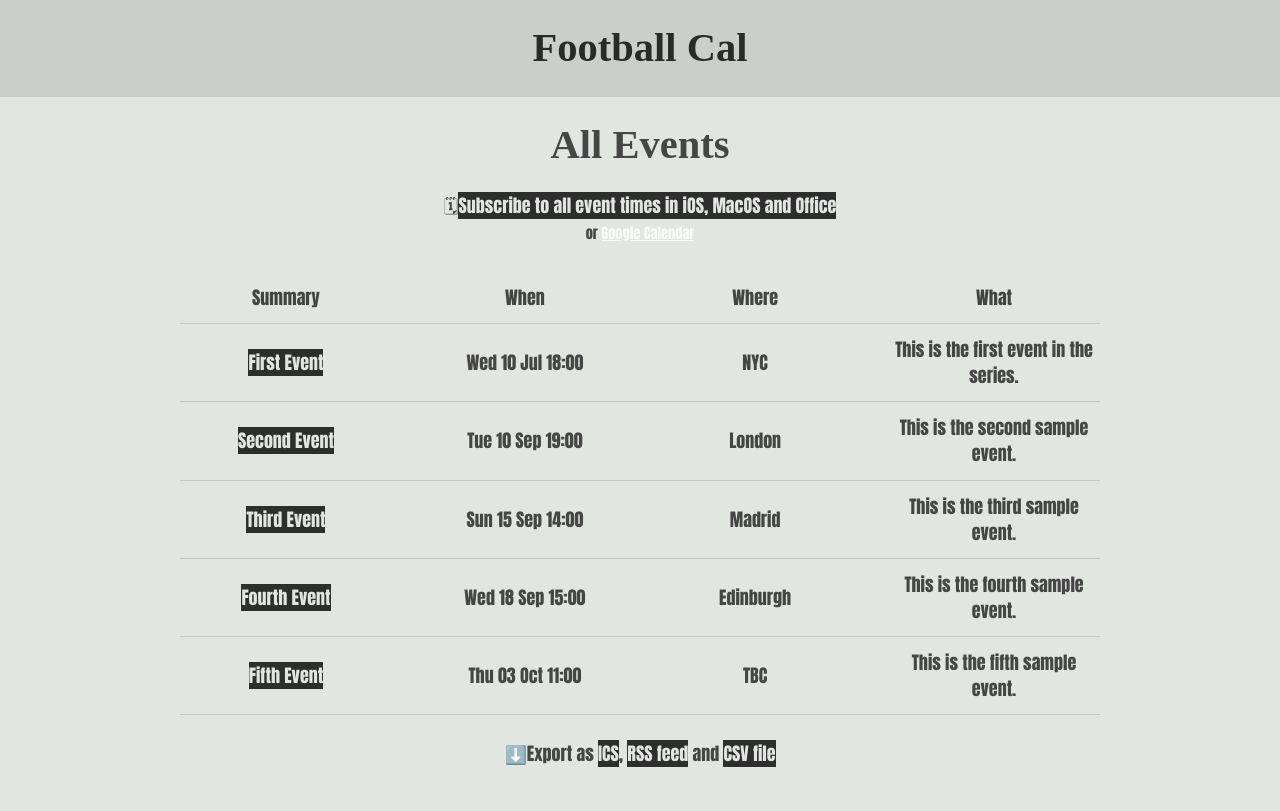
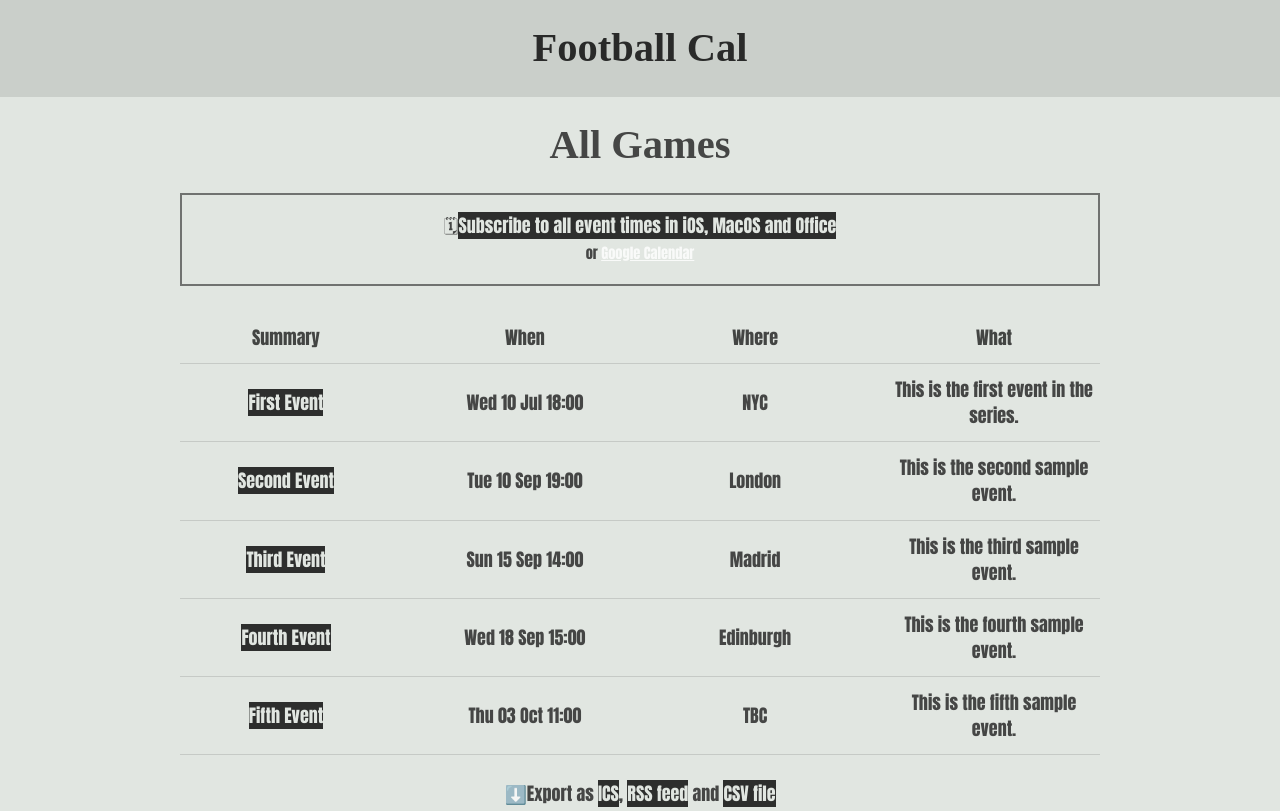
Before and after one commit to sportstimes/footballcal, a Gatsby site: page / in a window 1280 px wide. Shown: the top 811 px of the page. Built offline with nearby package versions, Linux system fonts and the light colour scheme; Gatsby itself is replaced by a stand-in of ours; a web font is replaced by a local one.

Commit message:
All events to all games and border round CTA

```diff
--- a/src/pages/index.js
+++ b/src/pages/index.js
@@ -18,10 +18,10 @@ const IndexPage = ({
   return (
     <Layout>
 
-      <SEO title="All Events" />
-      <h1>All Events</h1>
+      <SEO title="All Games" />
+      <h1>All Games</h1>
 
-  		<p>
+  		<p style={{border:'2px solid rgba(0,0,0,0.5)',padding:'1rem'}}>
         <span role="img" aria-label="Spiral calendar">🗓</span>
         <a href="webcal://kickofftimestemplate.netlify.com/events.ics" className="ics">Subscribe to all event times in iOS, MacOS and Office</a>
         <small
```
